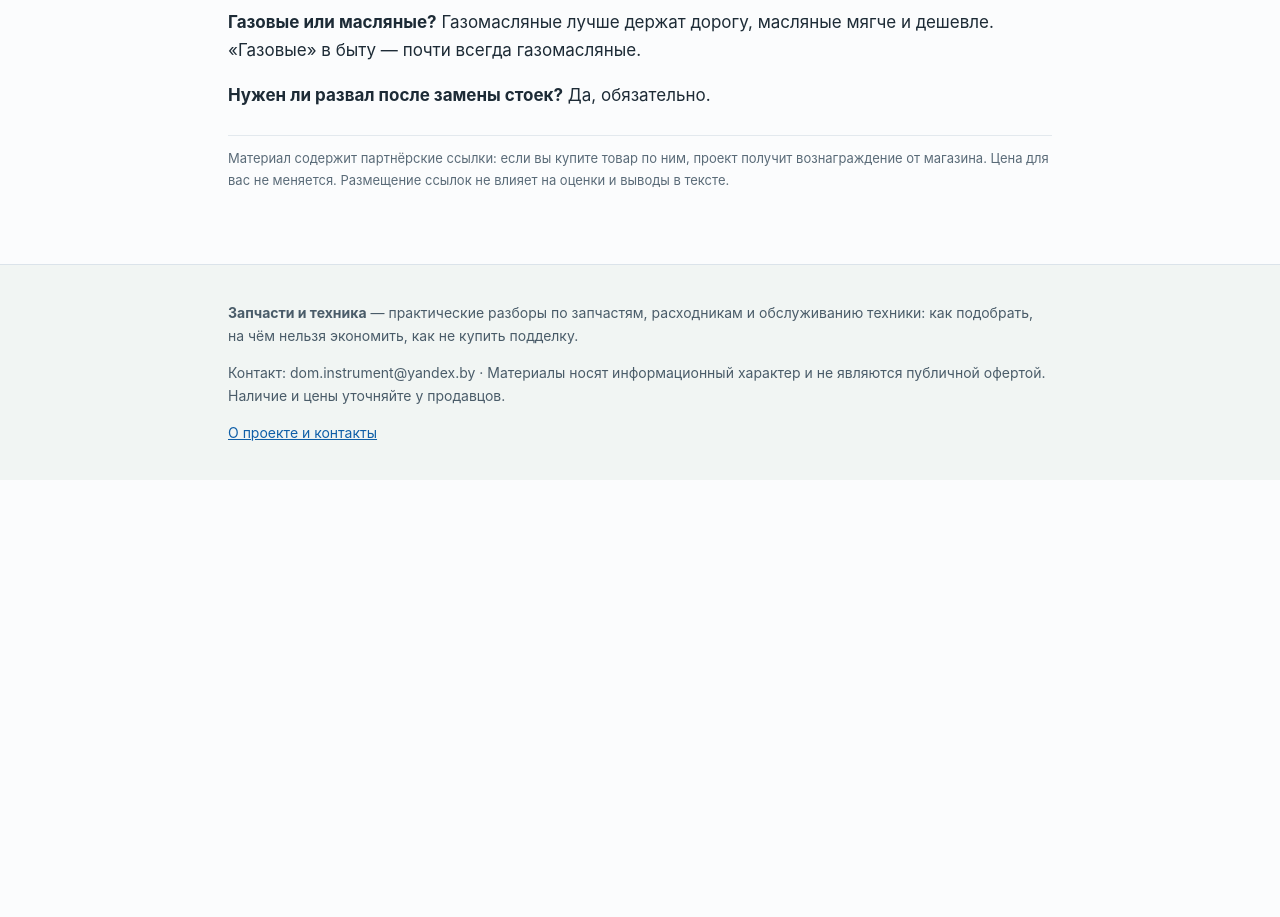
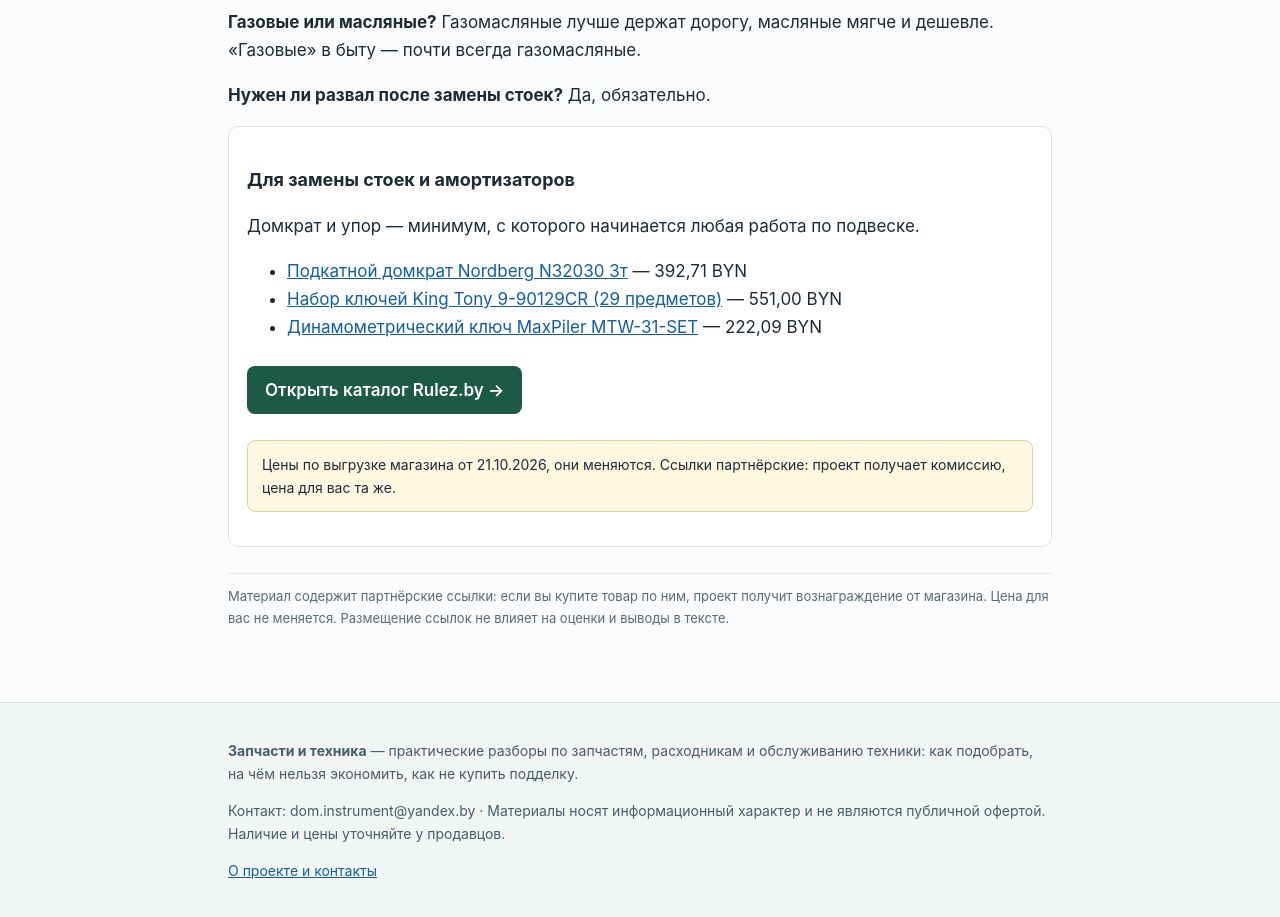
Before and after one commit to ST198375/avtozapchasti, a plain HTML site: page stati/amortizatory-i-stoyki.html in a window 1280 px wide. Shown: the part 1260-2177 px from the top of the page. Before the commit the page ends 1740 px from the top, so only its background shows below. Drawn offline with Linux system fonts and the light colour scheme.

Commit message:
site: stati/amortizatory-i-stoyki.html

```diff
--- a/stati/amortizatory-i-stoyki.html
+++ b/stati/amortizatory-i-stoyki.html
@@ -52,7 +52,7 @@
 <div class="card">
 <h3>Что посмотреть в каталоге</h3>
 <p>Амортизаторы, газомасляные стойки, пыльники и отбойники под вашу модель:</p>
-<a class="aff" href="https://4avto.by/">Амортизаторы и стойки в 4avto.by →</a>
+<a class="aff" href="https://4avto.by/" rel="nofollow sponsored">Амортизаторы и стойки в 4avto.by →</a>
 </div>
 
 <h2>Частые вопросы</h2>
@@ -60,6 +60,18 @@
 и дешевле. «Газовые» в быту — почти всегда газомасляные.</p>
 <p><b>Нужен ли развал после замены стоек?</b> Да, обязательно.</p>
 
+<!-- rulez:auto -->
+<div class="card">
+<h3>Для замены стоек и амортизаторов</h3>
+<p>Домкрат и упор — минимум, с которого начинается любая работа по подвеске.</p>
+<ul>
+<li><a href="https://xcdus.com/g/66hsnobd0f5722ae11438b141a6ee8/?f_id=26590&amp;ulp=https%3A%2F%2Frulez.by%2Fproduct%2Fpodkatnoy-domkrat-nordberg-n32030-3t%2F" rel="nofollow sponsored">Подкатной домкрат Nordberg N32030 3т</a> — 392,71 BYN</li>
+<li><a href="https://xcdus.com/g/66hsnobd0f5722ae11438b141a6ee8/?f_id=26590&amp;ulp=https%3A%2F%2Frulez.by%2Fproduct%2Fnabor_klyuchey_king_tony_9_90129cr_29_predmetov%2F" rel="nofollow sponsored">Набор ключей King Tony 9-90129CR (29 предметов)</a> — 551,00 BYN</li>
+<li><a href="https://xcdus.com/g/66hsnobd0f5722ae11438b141a6ee8/?f_id=26590&amp;ulp=https%3A%2F%2Frulez.by%2Fproduct%2Fmaxpiler-mtw-31-set%2F" rel="nofollow sponsored">Динамометрический ключ MaxPiler MTW-31-SET</a> — 222,09 BYN</li>
+</ul>
+<a class="aff" href="https://xcdus.com/g/66hsnobd0f5722ae11438b141a6ee8/?f_id=26590" rel="nofollow sponsored" target="_blank">Открыть каталог Rulez.by →</a>
+<p class="note">Цены по выгрузке магазина от 21.10.2026, они меняются. Ссылки партнёрские: проект получает комиссию, цена для вас та же.</p>
+</div>
 <p class="disc">Материал содержит партнёрские ссылки: если вы купите товар по ним, проект получит вознаграждение от магазина. Цена для вас не меняется. Размещение ссылок не влияет на оценки и выводы в тексте.</p>
 </div></main>
 <footer><div class="wrap">
```
